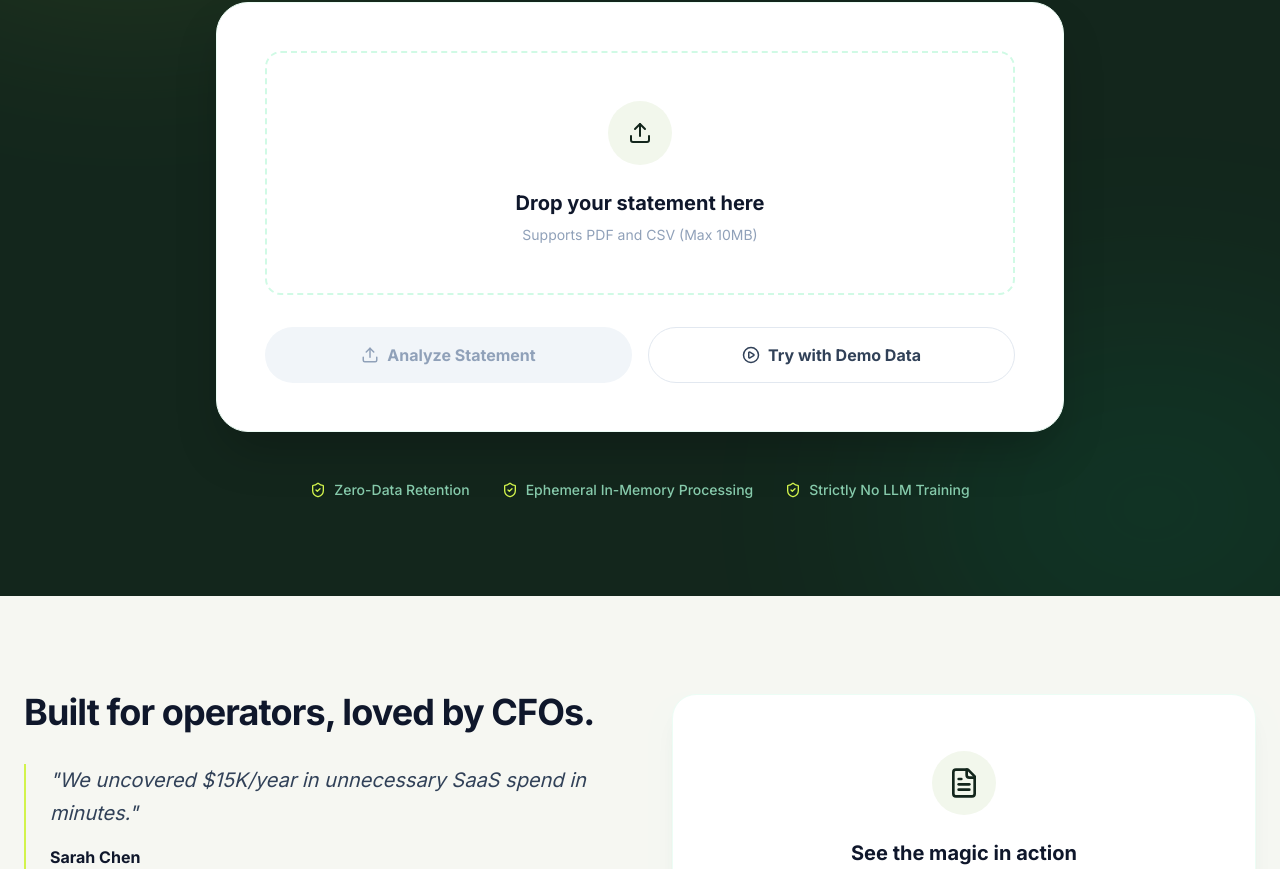
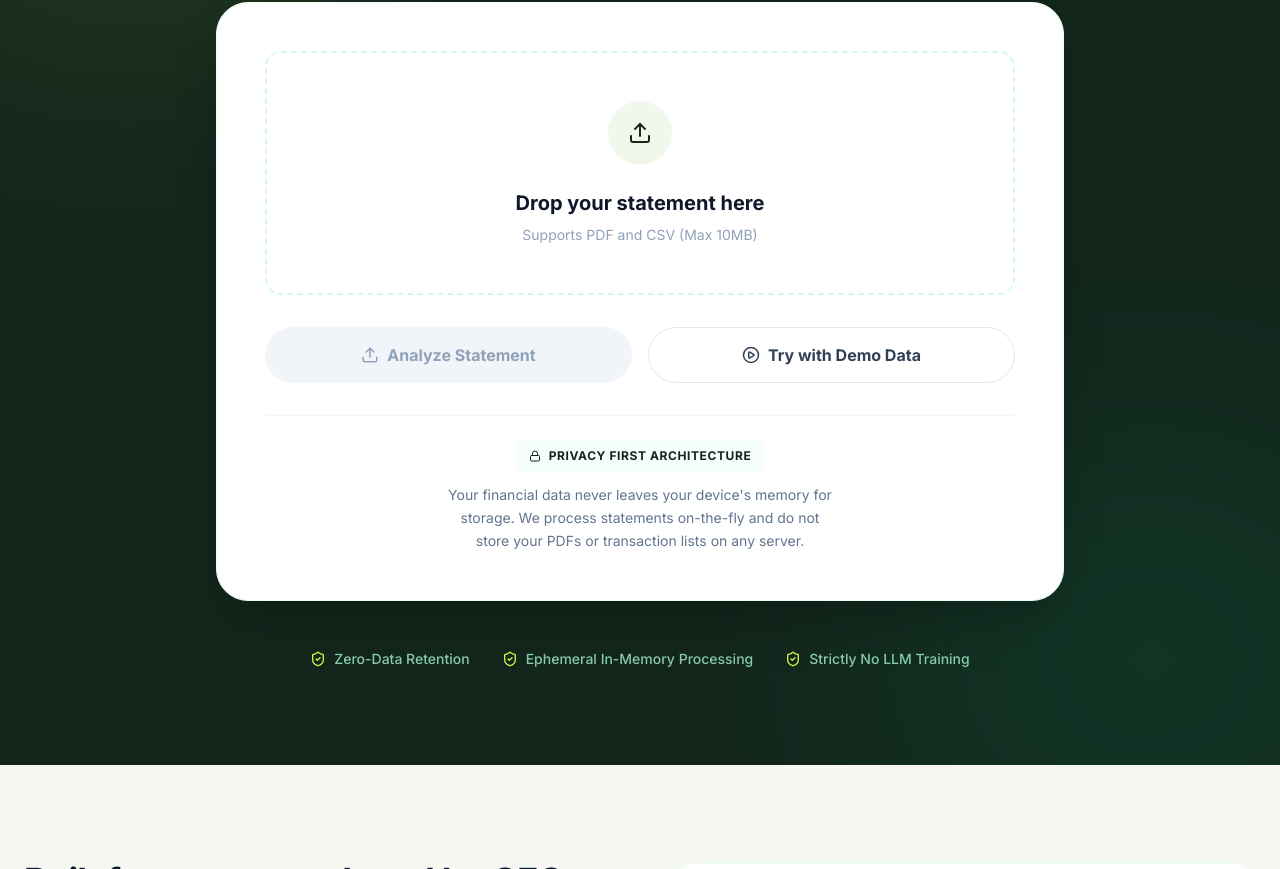
Before and after one commit to JyotbirLamba13/Spendwise-AI, a React (Vite) app: page / in a window 1280 px wide. Shown: the part 1806-2675 px from the top of the page. Built offline with nearby package versions, Linux system fonts and the light colour scheme.

Commit message:
Enhance error handling for PDF analysis
Added specific error handling for password-protected PDFs and scanned documents. Updated error messages for better clarity.

```diff
--- a/src/components/AnalyzerWidget.tsx
+++ b/src/components/AnalyzerWidget.tsx
@@ -50,15 +50,36 @@ export default function AnalyzerWidget({ onReportGenerated, showDemoOnly = false
 
       if (!response.ok) {
         const data = await response.json();
-        throw new Error(data.error || 'Failed to parse file');
+
+        // Handle specific technical rejection codes
+        if (data.error === 'PASSWORD_REQUIRED') {
+          setIsPasswordProtected(true);
+          throw new Error("This PDF is password-protected. Please enter the password below to continue.");
+        }
+
+        if (data.error === 'SCAN_DETECTED') {
+          throw new Error("This PDF looks like an image or scan. Please upload a PDF with selectable text or a CSV file.");
+        }
+
+        throw new Error(data.message || data.error || 'Failed to parse file');
       }
 
       const { text } = await response.json();
-      const report = await analyzeStatement(text);
-      onReportGenerated(report);
+
+      try {
+        const report = await analyzeStatement(text);
+        onReportGenerated(report);
+      } catch (aiErr: any) {
+        // Map the technical Gemini schema error to a friendly message
+        if (aiErr.message?.includes('pattern') || aiErr.message?.includes('schema')) {
+          throw new Error("We encountered a small formatting issue while analyzing your data. Please try uploading the file one more time.");
+        }
+        throw aiErr;
+      }
+
     } catch (err: any) {
       console.error(err);
-      setError(err.message || "Something went wrong during analysis.");
+      setError(err.message || "An unexpected error occurred during analysis.");
     } finally {
       setIsLoading(false);
     }
@@ -184,6 +205,18 @@ export default function AnalyzerWidget({ onReportGenerated, showDemoOnly = false
              Try with Demo Data
            </button>
         </div>
+
+        {/* Privacy Promise Reassurance */}
+        <div className="pt-6 border-t border-emerald-50 text-center">
+          <div className="inline-flex items-center gap-2 px-4 py-2 bg-emerald-50/50 rounded-full text-brand text-xs font-bold uppercase tracking-wider mb-3">
+            <Lock size={12} />
+            Privacy First Architecture
+          </div>
+          <p className="text-sm text-slate-500 leading-relaxed max-w-sm mx-auto">
+            Your financial data never leaves your device's memory for storage.
+            We process statements on-the-fly and do not store your PDFs or transaction lists on any server.
+          </p>
+        </div>
       </div>
     </div>
   );
```
